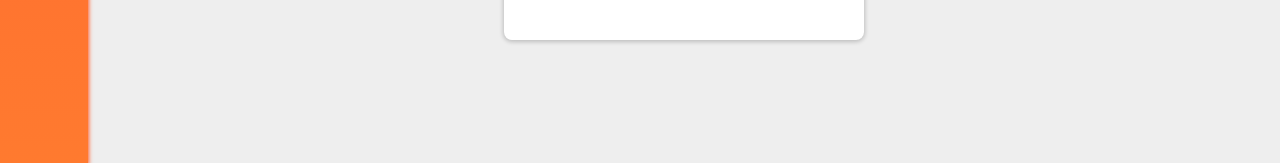
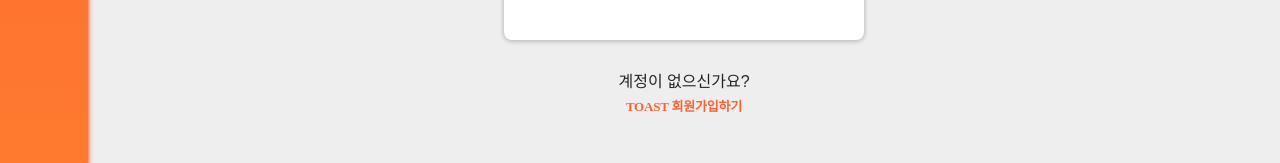
Before and after one commit to teamtoast/toast-pc, a React app: page /login in a window 1280 px wide. Shown: the part 637-800 px from the top of the page. Built offline with nearby package versions, Linux system fonts and the light colour scheme.

Commit message:
added register link

```diff
--- a/src/components/loginForm/loginForm.js
+++ b/src/components/loginForm/loginForm.js
@@ -1,6 +1,7 @@
 import React from 'react';
 import { Container, Row, Col, Input, Button } from 'mdbreact';
 import "./loginForm.scss"
+import {NavLink} from "react-router-dom";
 
 class LoginForm extends React.Component  {
     state = {
@@ -88,8 +89,14 @@ class LoginForm extends React.Component  {
                              ${require('./img/button-login@3x.png')} 1280w`}
                              className="Button_Login"></img>
                     </button>
+                </div>
+                <br/>
+                <div className="Register-Link">
+                    <div className="\-">계정이 없으신가요?</div>
+                    <div><NavLink className="TOAST-" to="/register" activeClassName="active">TOAST 회원가입하기</NavLink></div>
+                </div>
 
-                </div>
+
 
                 {/*<form onSubmit={this.handleSubmit}>*/}
                     {/*<p className="h5 text-center mb-4">로그인</p>*/}
--- a/src/components/loginForm/loginForm.scss
+++ b/src/components/loginForm/loginForm.scss
@@ -105,6 +105,7 @@
     color: #4a4a4a;
   }
 
+
   .Button_Login {
     width: 304px;
     height: 48px;
@@ -117,4 +118,26 @@
     border: none;
     padding: 0px;
   }
+
+  .TOAST- {
+    width: 115px;
+    height: 19px;
+    font-family: NotoSansCJKkr;
+    font-size: 13px;
+    font-weight: bold;
+    font-style: normal;
+    font-stretch: normal;
+    line-height: normal;
+    letter-spacing: -0.2px;
+    text-align: center;
+    color: #ff6032;
+
+  }
+
+  .Register-Link {
+    margin-top: 30px;
+    display: inline-block;
+
+  }
+
 }
--- a/src/shared/App.js
+++ b/src/shared/App.js
@@ -11,6 +11,7 @@ import StudyRoomList from "../components/studyRoomList";
 import LevelTest from "../components/levelTest";
 import LoginContainer from "../containers/loginContainer";
 import LoginForm from "../components/loginForm/loginForm";
+import RegisterForm from "../components/registerForm";
 
 
 class App extends Component { //Component 만드는 법 1. class 형태 , 2. 함수를 통
@@ -36,6 +37,7 @@ class App extends Component { //Component 만드는 법 1. class 형태 , 2. 함
                         <Route path="/studyRoom" component={StudyRoomList} />
                         <Route path="/level-test" component={LevelTest} />
                         <Route path="/login" component={LoginForm} />
+                        <Route path="/register" component={RegisterForm} />
                         {/*<Route path="/login" component={LoginContainer} />*/}
                         <Route component={NoMatch} />
                     </Switch>
```
